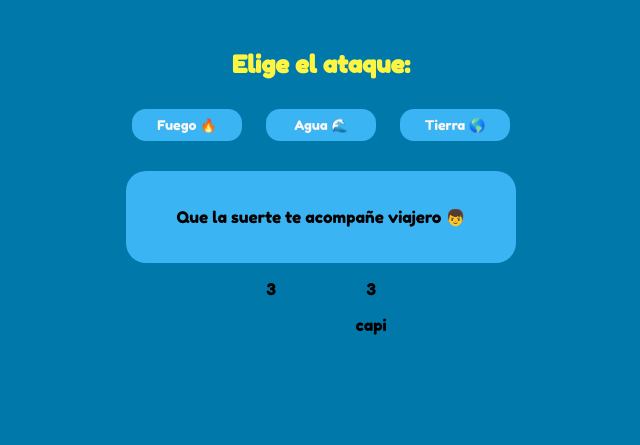
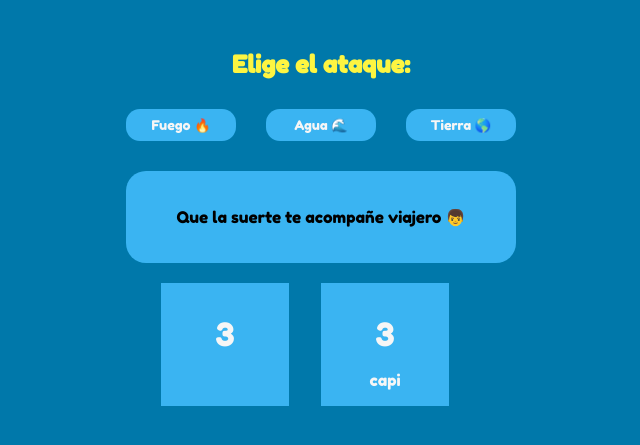
Before and after one commit to Santiago-DevCol/MokeponSDev, a plain HTML site: page mokepon.html in a window 1280 px wide. Both pictures are taken after a click on the button "Seleccionar". Shown: the part 93-538 px from the top of the page, without its empty margins (319-959 px from the left). Drawn offline with Linux system fonts and the light colour scheme.

Commit message:
Estilos: ajustes para los eventos del combate

```diff
--- a/css/styles.css
+++ b/css/styles.css
@@ -27,7 +27,7 @@ body{
 
 
 
-.tarjetas{
+.tarjetas, .tarjetas-ataques{
     display: flex;
     gap:10px
 }
@@ -120,6 +120,7 @@ input{
     background: #3AB4F2;
     padding: 20px;
     margin-top: 20px;
+    margin-bottom: 20px;
     border-radius: 20px;
     display: flex;
     align-items: center;
@@ -161,12 +162,26 @@ input{
 
 .desarrollo-combate{
     display: grid;
-    grid-template-columns: 100px 100px;
-    text-align: center;
+    grid-template-columns: 160px 160px;
+    color:#F6F6F6;
+}
+
+#vidapl ,#vidapc{
+    font-size: 32px;
+    margin-bottom:0 ;
+}
+
+.ataquesJugadorEvent, .ataquesPcrEvent{
+    display: flex;
+    flex-direction: column;
+    align-items:  center;
+    background-color: #3AB4F2;
+    margin-right: 2em;
 }
 
 @media (max-width:360px){
-    .tarjetas{
-      flex-direction: column;
+    .tarjetas, .tarjetas-ataques{
+        flex-direction: column;
     }
+
 }
--- a/mokepon.html
+++ b/mokepon.html
@@ -43,7 +43,7 @@
             <h1 class="tituinicio">MOKEPON 🔥 🌊 🌎 </h1>
 
             <h2 class="subtitulo">Elige el ataque:</h2>
-            <div>
+            <div class="tarjetas-ataques">
                 <button class="boton-ataque" id="btnfuego"> Fuego 🔥</button>
                 <button class="boton-ataque" id="btnagua"> Agua 🌊</button>
                 <button class="boton-ataque" id="btntierra"> Tierra 🌎</button>
@@ -61,12 +61,12 @@
 
             </div>
             <div class="desarrollo-combate">
-                <div>
+                <div class="ataquesJugadorEvent">
                     <p id="vidapl">3</p>
                     <p id="nommacotapl"></p>
                     <div id="ataques-jugador"></div>
                 </div>
-                <div>
+                <div class="ataquesPcrEvent">
                     <p id="vidapc">3</p>
                     <p id="nommacotapc"></p>
                     <div id="ataques-enemigo"></div>
```
